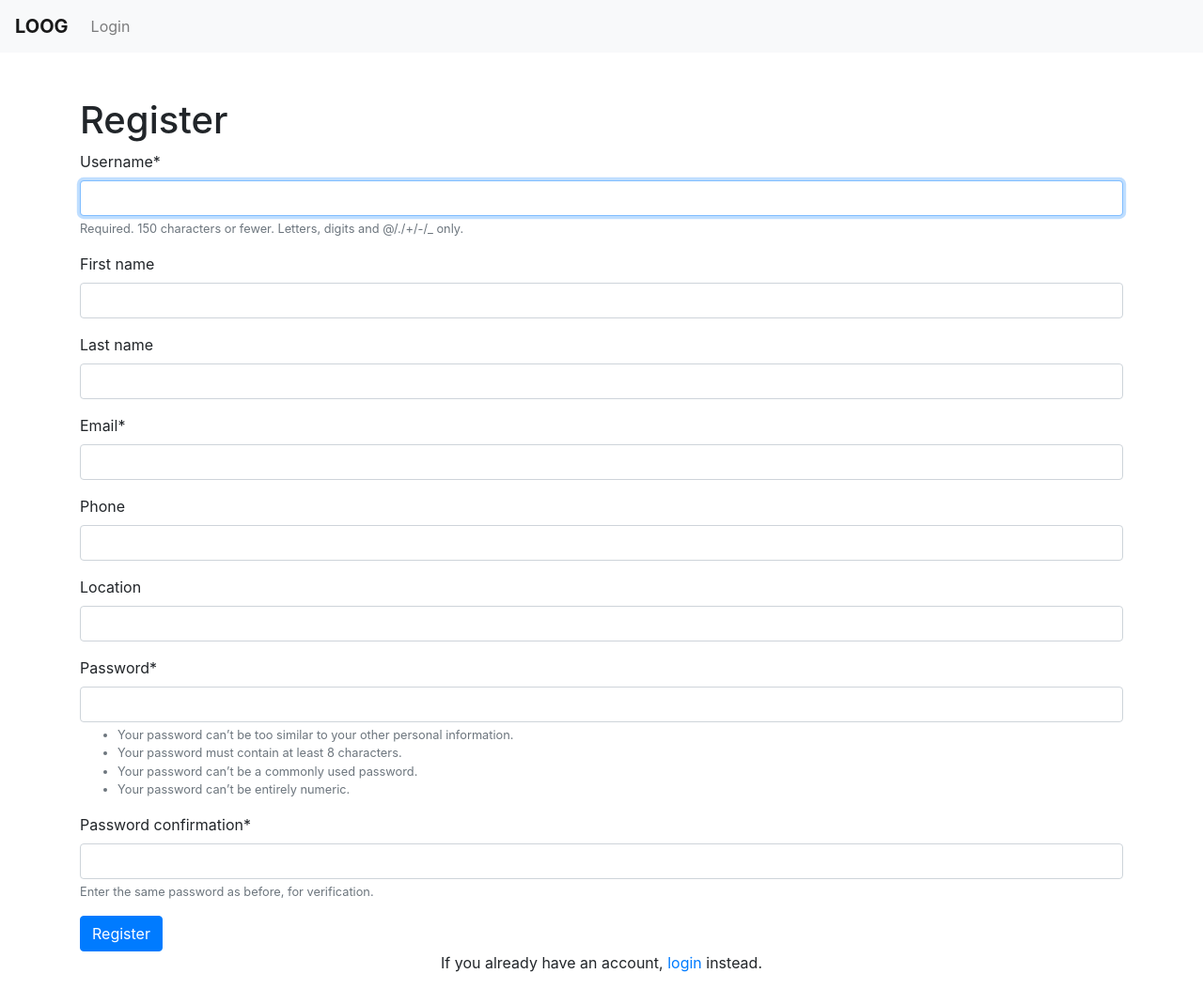
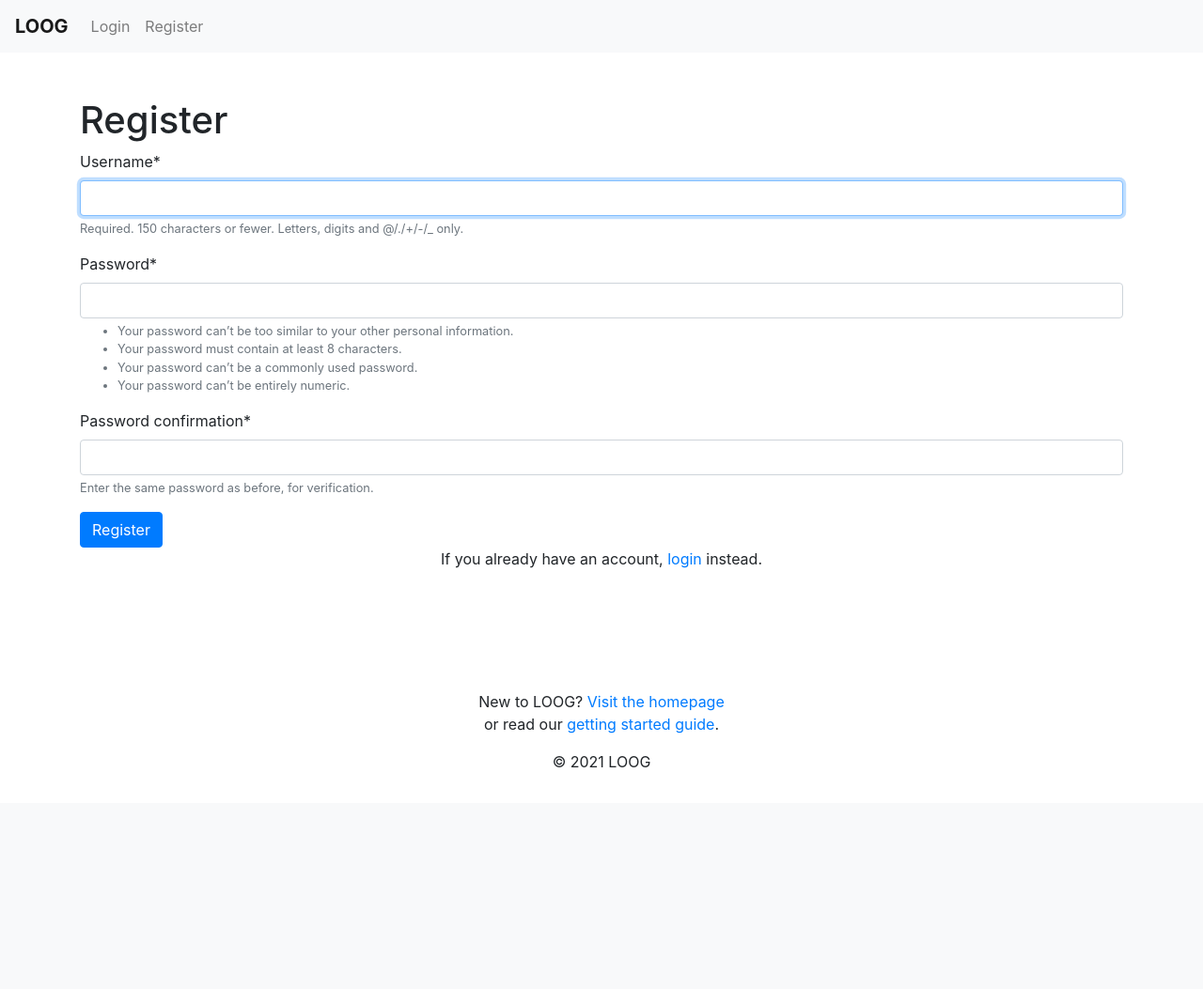
Before and after one commit to mehdiesadri/oldloog, a Django app: page /register/ in a window 1280 px wide. Shown: the top 1053 px of the page at 94% size. After the commit the page ends 817 px from the top, so only its background shows below. Run offline with Django 3.2, Linux system fonts and the light colour scheme; some libraries are stand-ins or nearby versions.

Commit message:
Added template view for register and home

```diff
--- a/loog/main/forms.py
+++ b/loog/main/forms.py
@@ -1,35 +1 @@
 from django import forms
-from django.contrib.auth.forms import UserCreationForm
-from django.contrib.auth.models import User
-
-
-class NewUserForm(UserCreationForm):
-    first_name = forms.CharField(max_length=100, required=False)
-    last_name = forms.CharField(max_length=100, required=False)
-    email = forms.EmailField(required=True)
-    phone = forms.CharField(max_length=10, required=False)
-    location = forms.CharField(max_length=10, required=False)
-
-    class Meta:
-        model = User
-        fields = (
-            "username",
-            "first_name",
-            "last_name",
-            "email",
-            "phone",
-            "location",
-            "password1",
-            "password2",
-        )
-
-    def save(self, commit=True):
-        user = super(NewUserForm, self).save(commit=False)
-        user.first_name = self.cleaned_data["first_name"]
-        user.last_name = self.cleaned_data["last_name"]
-        user.email = self.cleaned_data["email"]
-        user.phone = self.cleaned_data["phone"]
-        user.location = self.cleaned_data["location"]
-        if commit:
-            user.save()
-        return user
--- a/loog/main/urls.py
+++ b/loog/main/urls.py
@@ -5,8 +5,8 @@ app_name = "main"
 
 
 urlpatterns = [
-    path("", views.homepage, name="homepage"),
-    path("register/", views.register_request, name="register"),
+    path("", views.HomePage.as_view(), name="homepage"),
+    path("register/", views.RegisterPage.as_view(), name="register"),
     path("login/", views.login_request, name="login"),
     path("logout/", views.logout_request, name="logout"),
     path("search/", views.search, name="search"),
--- a/loog/main/views.py
+++ b/loog/main/views.py
@@ -1,30 +1,27 @@
 from django.shortcuts import render, redirect
-from .forms import NewUserForm
+from django.views.generic.base import TemplateView
+from django.views.generic import CreateView
+from django.contrib.auth.forms import UserCreationForm
+from django.contrib.messages.views import SuccessMessageMixin
 from django.contrib.auth import login, authenticate, logout
 from django.contrib import messages
 from django.contrib.auth.forms import AuthenticationForm
+from django.urls import reverse_lazy
+
 from discovery.views import discover
 
 
-def homepage(request):
-    return render(request=request, template_name="main/main.html")
+
+class HomePage(TemplateView):
+    template_name = "main/main.html"
 
 
-def register_request(request):
-    if request.method == "POST":
-        form = NewUserForm(request.POST)
-        if form.is_valid():
-            user = form.save()
-            login(request, user)
-            messages.success(request, "Registration successful.")
-            return redirect("main:homepage")
-        messages.error(request, "Unsuccessful registration. Invalid information.")
-    form = NewUserForm
-    return render(
-        request=request,
-        template_name="main/register.html",
-        context={"register_form": form},
-    )
+class RegisterPage(SuccessMessageMixin, CreateView):
+    template_name = "main/register.html"
+    form_class = UserCreationForm
+    success_url = reverse_lazy('main:login')
+    success_message = "Your profile was created successfully"
+
 
 
 def login_request(request):
--- a/loog/templates/base.html
+++ b/loog/templates/base.html
@@ -19,6 +19,16 @@
 
   {% include 'header.html' %}
 
+  {% if messages %}
+    <ul class="messages">
+      {% for message in messages %}
+        <li {% if message.tags %}class="{{ message.tags }}"{% endif %}>
+          {{ message }}
+        </li>
+      {% endfor %}
+    </ul>
+  {% endif %}
+
   {% block content %}{% endblock %}
 
   {% include 'footer.html' %}
--- a/loog/templates/header.html
+++ b/loog/templates/header.html
@@ -21,6 +21,10 @@
                 <a class="nav-link" href="{% url 'main:login' %}">Login</a>
             </li>
 
+            <li class="nav-item">
+                <a class="nav-link" href="{% url 'main:register' %}">Register</a>
+            </li>
+
             {% endif %}
         </ul>
     </div>
--- a/loog/templates/main/main.html
+++ b/loog/templates/main/main.html
@@ -11,7 +11,7 @@
             who can chat about the subject.</p>
     </div>
 
-    <form action="search" method="POST">
+    <form action="{% url 'main:search' %}" method="POST">
         <div class="input-group">
             <input type="text" name="query" class="form-control" placeholder="Subject..">
             <div class="input-group-append">
--- a/loog/templates/main/register.html
+++ b/loog/templates/main/register.html
@@ -9,7 +9,7 @@
 	<h1>Register</h1>
 	<form method="POST">
 		{% csrf_token %}
-		{{ register_form|crispy }}
+		{{ form | crispy }}
 		<button class="btn btn-primary" type="submit">Register</button>
 	</form>
 	<p class="text-center">If you already have an account, <a href="{% url 'main:login' %}">login</a> instead.</p>
```
